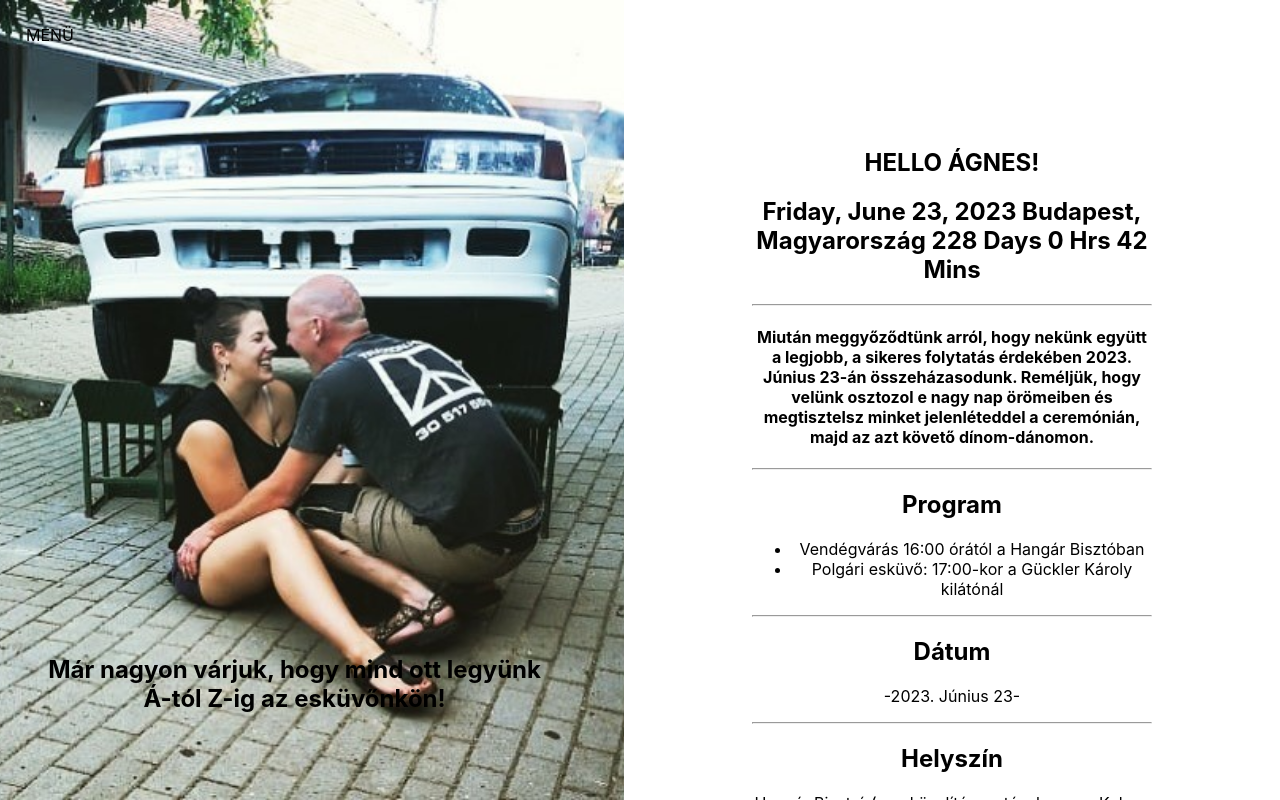
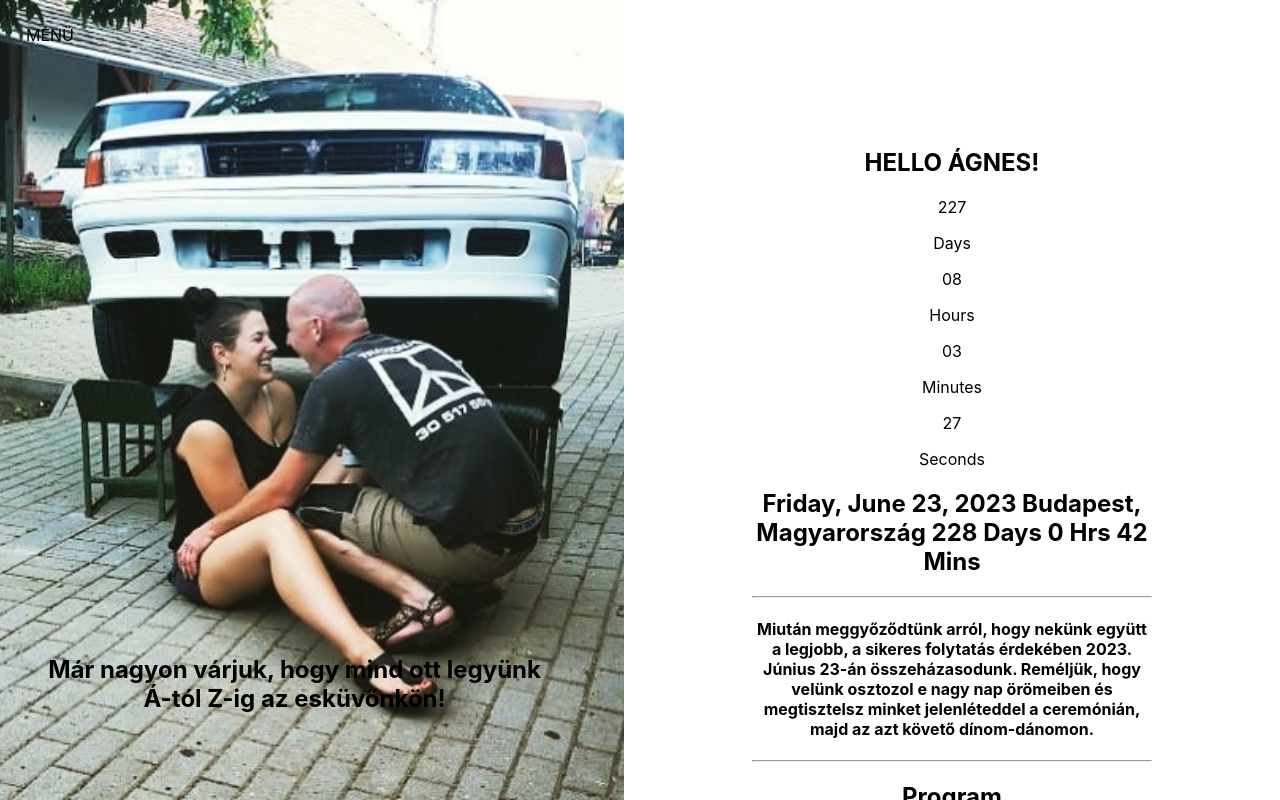
Before and after one commit to bisboi/wedding_agozoli, a React (Create React App) app: page / in a window 1280 px wide. Shown: the top 800 px of the page. Built offline with nearby package versions, Linux system fonts and the light colour scheme.

Commit message:
counter+maps+menu added

```diff
--- a/src/App.js
+++ b/src/App.js
@@ -1,6 +1,7 @@
 import './App.css';
 import React, { useState } from 'react';
 import Menu from './components/Menu';
+import Timer from './components/Timer';
 
 /*import Test from './components/Test';*/
 
@@ -40,6 +41,8 @@
       <section className="Content-holder">
         <div id="hello" className="Greet">
           <h1>HELLO ÁGNES!</h1>
+          <Timer deadline="June, 23, 2023" />
+
           <h2>
             Friday, June 23, 2023 Budapest, Magyarország 228 Days 0 Hrs 42 Mins
           </h2>
@@ -96,7 +99,7 @@
           <p>-TBD-</p>
         </div>
         <hr />
-        <div id="deressCode" className="content">
+        <div id="dressCode" className="content">
           <h2>Dress code</h2>
           <p>-Formal-</p>
         </div>
--- /dev/null
+++ b/src/components/Timer.jsx
@@ -0,0 +1,40 @@
+import React, { useEffect, useMemo, useState } from 'react';
+
+const SECOND = 1000;
+const MINUTE = SECOND * 60;
+const HOUR = MINUTE * 60;
+const DAY = HOUR * 24;
+
+export const Timer = ({ deadline = new Date().toString() }) => {
+  const parsedDeadline = useMemo(() => Date.parse(deadline), [deadline]);
+  const [time, setTime] = useState(parsedDeadline - Date.now());
+
+  useEffect(() => {
+    const interval = setInterval(
+      () => setTime(parsedDeadline - Date.now()),
+      1000
+    );
+
+    return () => clearInterval(interval);
+  }, []);
+
+  return (
+    <div className="timer">
+      {Object.entries({
+        Days: time / DAY,
+        Hours: (time / HOUR) % 24,
+        Minutes: (time / MINUTE) % 60,
+        Seconds: (time / SECOND) % 60,
+      }).map(([label, value]) => (
+        <div key={label} className="col-4">
+          <div className="box">
+            <p>{`${Math.floor(value)}`.padStart(2, '0')}</p>
+            <span className="text">{label}</span>
+          </div>
+        </div>
+      ))}
+    </div>
+  );
+};
+
+export default Timer;
```
Also changed, not shown: src/components/Timer.css (added).
